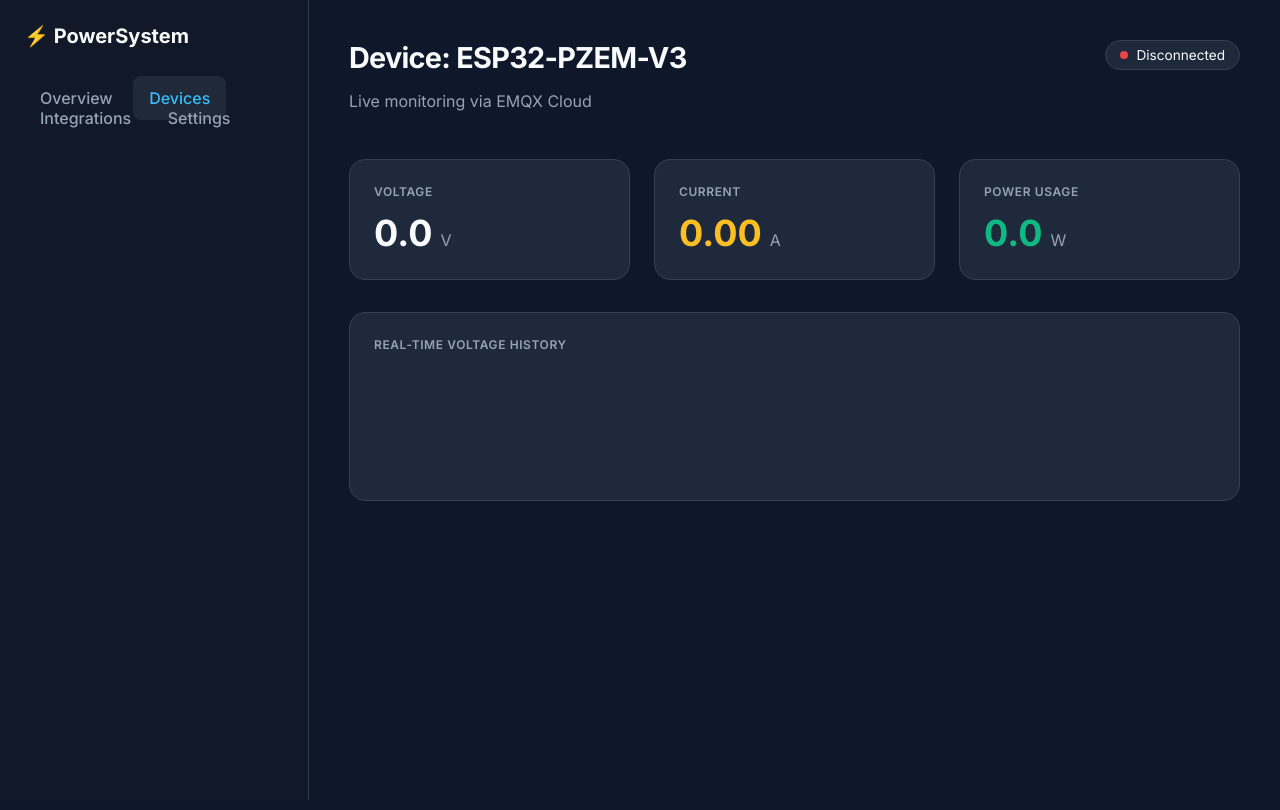
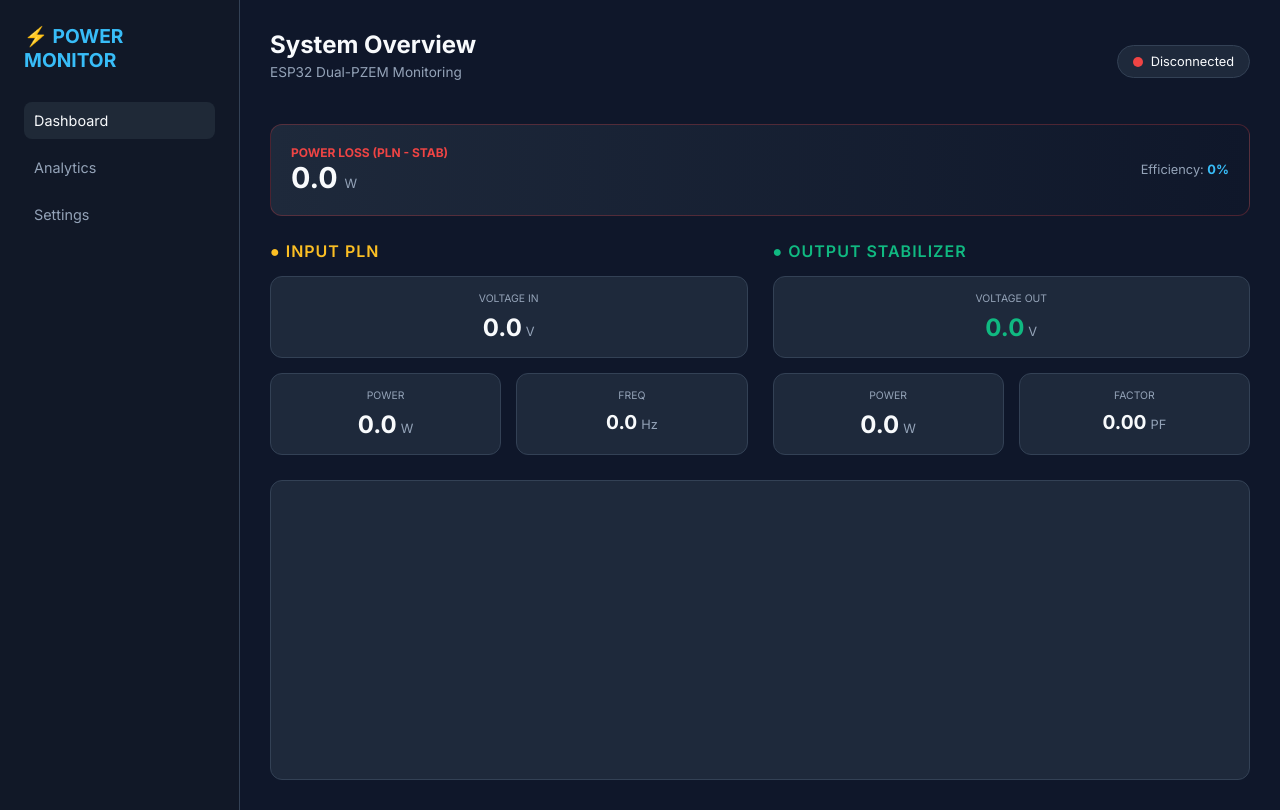
Before and after one commit to salmon071/powahhhh, a plain HTML site: page index.html in a window 1280 px wide. Drawn offline with nearby package versions, Linux system fonts and the light colour scheme; a script that the page names is missing.

Commit message:
Add files via upload

```diff
--- a/index.html
+++ b/index.html
@@ -3,7 +3,7 @@
 <head>
     <meta charset="UTF-8">
     <meta name="viewport" content="width=device-width, initial-scale=1.0">
-    <title>Base44 Style Dashboard | Real-time</title>
+    <title>Dual Power Monitor | PLN vs Stabilizer</title>
     <script src="https://unpkg.com/mqtt/dist/mqtt.min.js"></script>
     <script src="https://cdn.jsdelivr.net/npm/chart.js"></script>
     <link href="https://fonts.googleapis.com/css2?family=Inter:wght@400;500;600;700&display=swap" rel="stylesheet">
@@ -13,168 +13,130 @@
             --main-bg: #0f172a;
             --card-bg: #1e293b;
             --accent: #38bdf8;
+            --pln-color: #fbbf24;
+            --stab-color: #10b981;
             --text-main: #f8fafc;
             --text-dim: #94a3b8;
             --border: #334155;
         }
 
+        * { box-sizing: border-box; }
         body {
             font-family: 'Inter', sans-serif;
             background: var(--main-bg);
             color: var(--text-main);
             margin: 0;
             display: flex;
-            height: 100vh;
-            overflow: hidden;
+            min-height: 100vh;
         }
 
-        /* SIDEBAR (Identik Base44) */
         .sidebar {
-            width: 260px;
+            width: 240px;
             background: var(--sidebar-bg);
             border-right: 1px solid var(--border);
             display: flex;
             flex-direction: column;
             padding: 24px;
+            flex-shrink: 0;
         }
 
-        .logo {
-            font-size: 1.25rem;
-            font-weight: 700;
-            color: var(--text-main);
-            margin-bottom: 40px;
+        .logo { font-size: 1.2rem; font-weight: 700; margin-bottom: 30px; color: var(--accent); }
+        nav { display: flex; flex-direction: column; gap: 10px; }
+        .nav-link { color: var(--text-dim); text-decoration: none; padding: 10px; border-radius: 8px; font-size: 0.9rem; }
+        .nav-link.active { background: #1f2937; color: var(--text-main); }
+
+        .main-content { flex: 1; padding: 30px; width: 100%; overflow-y: auto; }
+
+        .header { display: flex; justify-content: space-between; align-items: center; margin-bottom: 30px; }
+        .status-badge { display: flex; align-items: center; gap: 8px; background: #1e293b; padding: 8px 15px; border-radius: 99px; font-size: 0.8rem; border: 1px solid var(--border); }
+        .dot { width: 10px; height: 10px; border-radius: 50%; background: #ef4444; }
+        .dot.online { background: #22c55e; box-shadow: 0 0 8px #22c55e; }
+
+        /* GRID SYSTEM */
+        .dual-container {
+            display: grid;
+            grid-template-columns: 1fr 1fr;
+            gap: 25px;
+            margin-bottom: 25px;
+        }
+
+        .section-title {
+            font-size: 1rem;
+            font-weight: 600;
+            margin-bottom: 15px;
             display: flex;
             align-items: center;
             gap: 10px;
+            text-transform: uppercase;
+            letter-spacing: 1px;
         }
 
-        .nav-link {
-            padding: 12px 16px;
-            color: var(--text-dim);
-            text-decoration: none;
-            border-radius: 8px;
-            margin-bottom: 4px;
-            font-weight: 500;
-            transition: 0.2s;
-        }
-
-        .nav-link.active {
-            background: #1f2937;
-            color: var(--accent);
-        }
-
-        .nav-link:hover:not(.active) {
-            background: rgba(255,255,255,0.05);
-            color: white;
-        }
-
-        /* MAIN CONTENT */
-        .main-content {
-            flex: 1;
-            padding: 40px;
-            overflow-y: auto;
-        }
-
-        .header {
-            display: flex;
-            justify-content: space-between;
-            align-items: flex-start;
-            margin-bottom: 32px;
-        }
-
-        .device-info h1 {
-            margin: 0;
-            font-size: 1.8rem;
-            letter-spacing: -0.025em;
-        }
-
-        .status-badge {
-            display: flex;
-            align-items: center;
-            gap: 8px;
-            background: #1e293b;
-            padding: 6px 14px;
-            border-radius: 99px;
-            font-size: 0.85rem;
-            border: 1px solid var(--border);
-        }
-
-        .dot {
-            width: 8px;
-            height: 8px;
-            border-radius: 50%;
-            background: #ef4444;
-        }
-
-        .dot.online {
-            background: #22c55e;
-            box-shadow: 0 0 10px #22c55e;
-        }
-
-        /* CARDS GRID */
-        .stats-grid {
+        .grid-stats {
             display: grid;
-            grid-template-columns: repeat(auto-fit, minmax(280px, 1fr));
-            gap: 24px;
-            margin-bottom: 32px;
+            grid-template-columns: 1fr 1fr;
+            gap: 15px;
         }
 
         .card {
             background: var(--card-bg);
             border: 1px solid var(--border);
-            border-radius: 16px;
-            padding: 24px;
+            border-radius: 12px;
+            padding: 15px;
+            text-align: center;
         }
 
-        .card-title {
-            color: var(--text-dim);
-            font-size: 0.75rem;
-            font-weight: 600;
-            text-transform: uppercase;
-            letter-spacing: 0.05em;
-            margin-bottom: 12px;
+        .card.wide { grid-column: span 2; }
+        .card-label { font-size: 0.65rem; color: var(--text-dim); text-transform: uppercase; margin-bottom: 8px; }
+        .card-value { font-size: 1.5rem; font-weight: 700; display: flex; align-items: baseline; justify-content: center; gap: 4px; }
+        .unit { font-size: 0.8rem; font-weight: 400; color: var(--text-dim); }
+
+        /* LOSS CARD */
+        .loss-container {
+            background: linear-gradient(to right, #1e293b, #0f172a);
+            border: 1px solid #ef444444;
+            border-radius: 12px;
+            padding: 20px;
+            margin-bottom: 25px;
+            display: flex;
+            justify-content: space-between;
+            align-items: center;
         }
 
-        .card-value {
-            font-size: 2.25rem;
-            font-weight: 700;
-            display: flex;
-            align-items: baseline;
-            gap: 8px;
+        .chart-container {
+            background: var(--card-bg);
+            border: 1px solid var(--border);
+            border-radius: 12px;
+            padding: 20px;
+            height: 300px;
         }
 
-        .unit {
-            font-size: 1rem;
-            color: var(--text-dim);
-            font-weight: 400;
-        }
-
-        /* CHART */
-        .chart-section {
-            background: var(--card-bg);
-            border: 1px solid var(--border);
-            border-radius: 16px;
-            padding: 24px;
+        /* RESPONSIVE */
+        @media (max-width: 900px) {
+            body { flex-direction: column; }
+            .sidebar { width: 100%; padding: 15px; border-bottom: 1px solid var(--border); }
+            nav { flex-direction: row; overflow-x: auto; }
+            .dual-container { grid-template-columns: 1fr; }
+            .main-content { padding: 20px; }
+            .chart-container { height: 250px; }
         }
     </style>
 </head>
 <body>
 
 <aside class="sidebar">
-        <div class="logo">⚡ PowerSystem</div>
+    <div class="logo">⚡ POWER MONITOR</div>
     <nav>
-            <a href="#" class="nav-link">Overview</a>
-            <a href="#" class="nav-link active">Devices</a>
-            <a href="#" class="nav-link">Integrations</a>
+        <a href="#" class="nav-link active">Dashboard</a>
+        <a href="#" class="nav-link">Analytics</a>
         <a href="#" class="nav-link">Settings</a>
     </nav>
 </aside>
 
 <main class="main-content">
     <header class="header">
-            <div class="device-info">
-                <h1>Device: ESP32-PZEM-V3</h1>
-                <p style="color: var(--text-dim);">Live monitoring via EMQX Cloud</p>
+        <div>
+            <h1 style="margin:0; font-size: 1.5rem;">System Overview</h1>
+            <p style="color: var(--text-dim); font-size: 0.85rem; margin-top: 5px;">ESP32 Dual-PZEM Monitoring</p>
         </div>
         <div class="status-badge">
             <span id="status-dot" class="dot"></span>
@@ -182,59 +144,79 @@
         </div>
     </header>
 
-        <div class="stats-grid">
-            <div class="card">
-                <div class="card-title">Voltage</div>
-                <div class="card-value"><span id="v">0.0</span> <span class="unit">V</span></div>
+    <div class="loss-container">
+        <div>
+            <div style="font-size: 0.75rem; color: #ef4444; font-weight: 700;">POWER LOSS (PLN - STAB)</div>
+            <div style="font-size: 1.8rem; font-weight: 800;"><span id="loss">0.0</span> <span class="unit">W</span></div>
         </div>
-            <div class="card">
-                <div class="card-title">Current</div>
-                <div class="card-value" style="color: #fbbf24;"><span id="i">0.00</span> <span class="unit">A</span></div>
-            </div>
-            <div class="card">
-                <div class="card-title">Power Usage</div>
-                <div class="card-value" style="color: #10b981;"><span id="p">0.0</span> <span class="unit">W</span></div>
+        <div style="text-align: right; color: var(--text-dim); font-size: 0.8rem;">
+            Efficiency: <span id="eff" style="color: var(--accent); font-weight: bold;">0%</span>
         </div>
     </div>
 
-        <div class="chart-section">
-            <div class="card-title" style="margin-bottom: 20px;">Real-time Voltage History</div>
-            <canvas id="voltageChart" height="100"></canvas>
+    <div class="dual-container">
+        <div>
+            <div class="section-title" style="color: var(--pln-color);">● Input PLN</div>
+            <div class="grid-stats">
+                <div class="card wide">
+                    <div class="card-label">Voltage In</div>
+                    <div class="card-value"><span id="v_in">0.0</span><span class="unit">V</span></div>
+                </div>
+                <div class="card">
+                    <div class="card-label">Power</div>
+                    <div class="card-value"><span id="p_in">0.0</span><span class="unit">W</span></div>
+                </div>
+                <div class="card">
+                    <div class="card-label">Freq</div>
+                    <div class="card-value" style="font-size: 1.2rem;"><span id="f_in">0.0</span><span class="unit">Hz</span></div>
+                </div>
+            </div>
+        </div>
+
+        <div>
+            <div class="section-title" style="color: var(--stab-color);">● Output Stabilizer</div>
+            <div class="grid-stats">
+                <div class="card wide">
+                    <div class="card-label">Voltage Out</div>
+                    <div class="card-value" style="color: var(--stab-color);"><span id="v_out">0.0</span><span class="unit">V</span></div>
+                </div>
+                <div class="card">
+                    <div class="card-label">Power</div>
+                    <div class="card-value"><span id="p_out">0.0</span><span class="unit">W</span></div>
+                </div>
+                <div class="card">
+                    <div class="card-label">Factor</div>
+                    <div class="card-value" style="font-size: 1.2rem;"><span id="pf_out">0.00</span><span class="unit">PF</span></div>
+                </div>
+            </div>
+        </div>
+    </div>
+
+    <div class="chart-container">
+        <canvas id="dualChart"></canvas>
     </div>
 </main>
 
 <script>
-        // --- KONFIGURASI EMQX LO ---
     const host = 'wss://na1f1916.ala.asia-southeast1.emqxsl.com:8084/mqtt';
-        const options = {
-            username: 'salmon', // GANTI DENGAN USER AUTH EMQX
-            password: 'salmon123', // GANTI DENGAN PASS AUTH EMQX
-            clientId: 'Web_Monitoring' + Math.random().toString(16).substr(2, 8)
-        };
+    const client = mqtt.connect(host, {
+        username: 'salmon', password: 'salmon123',
+        clientId: 'Web_Dual_' + Math.random().toString(16).substr(2, 5)
+    });
 
-        const client = mqtt.connect(host, options);
-
-        // CHART CONFIG (Chart.js)
-        const ctx = document.getElementById('voltageChart').getContext('2d');
+    const ctx = document.getElementById('dualChart').getContext('2d');
     const chart = new Chart(ctx, {
         type: 'line',
         data: {
             labels: Array(20).fill(''),
-                datasets: [{
-                    label: 'Voltage',
-                    data: Array(20).fill(null),
-                    borderColor: '#38bdf8',
-                    backgroundColor: 'rgba(56, 189, 248, 0.1)',
-                    fill: true,
-                    tension: 0.4,
-                    pointRadius: 0,
-                    borderWidth: 2
-                }]
+            datasets: [
+                { label: 'PLN (In)', data: Array(20).fill(null), borderColor: '#fbbf24', tension: 0.4, pointRadius: 0 },
+                { label: 'Stabilizer (Out)', data: Array(20).fill(null), borderColor: '#10b981', tension: 0.4, pointRadius: 0 }
+            ]
         },
         options: {
-                responsive: true,
-                maintainAspectRatio: true,
-                plugins: { legend: { display: false } },
+            responsive: true, maintainAspectRatio: false,
+            plugins: { legend: { labels: { color: '#94a3b8' } } },
             scales: {
                 y: { grid: { color: '#334155' }, ticks: { color: '#94a3b8' } },
                 x: { display: false }
@@ -243,7 +225,7 @@
     });
 
     client.on('connect', () => {
-            document.getElementById('status-dot').classList.add('online');
+        document.getElementById('status-dot').className = 'dot online';
         document.getElementById('status-text').innerText = 'Connected';
         client.subscribe('pzem/realtime');
     });
@@ -252,23 +234,31 @@
         try {
             const data = JSON.parse(message.toString());
 
-                // Update Angka
-                document.getElementById('v').innerText = data.v.toFixed(1);
-                document.getElementById('i').innerText = data.i.toFixed(2);
-                document.getElementById('p').innerText = data.p.toFixed(1);
+            // PLN Update
+            if(data.v_in) document.getElementById('v_in').innerText = data.v_in;
+            if(data.p_in) document.getElementById('p_in').innerText = data.p_in;
+            if(data.f_in) document.getElementById('f_in').innerText = data.f_in;
 
-                // Update Grafik
-                chart.data.datasets[0].data.push(data.v);
+            // STAB Update
+            if(data.v_out) document.getElementById('v_out').innerText = data.v_out;
+            if(data.p_out) document.getElementById('p_out').innerText = data.p_out;
+            if(data.pf_out) document.getElementById('pf_out').innerText = data.pf_out;
+
+            // LOSS & EFFICIENCY
+            if(data.loss) document.getElementById('loss').innerText = data.loss;
+            if(data.p_in > 0 && data.p_out >= 0) {
+                let eff = (data.p_out / data.p_in) * 100;
+                document.getElementById('eff').innerText = Math.min(eff, 100).toFixed(1) + '%';
+            }
+
+            // CHART Update
+            chart.data.datasets[0].data.push(data.v_in);
             chart.data.datasets[0].data.shift();
-                chart.update('none'); // Update tanpa animasi agar ringan
-            } catch (e) {
-                console.error("JSON Error:", e);
-            }
-        });
+            chart.data.datasets[1].data.push(data.v_out);
+            chart.data.datasets[1].data.shift();
+            chart.update('none');
 
-        client.on('close', () => {
-            document.getElementById('status-dot').classList.remove('online');
-            document.getElementById('status-text').innerText = 'Disconnected';
+        } catch (e) { console.error("Data Error", e); }
     });
 </script>
 </body>
```
Lines whose indentation alone changed are shown as unchanged.
